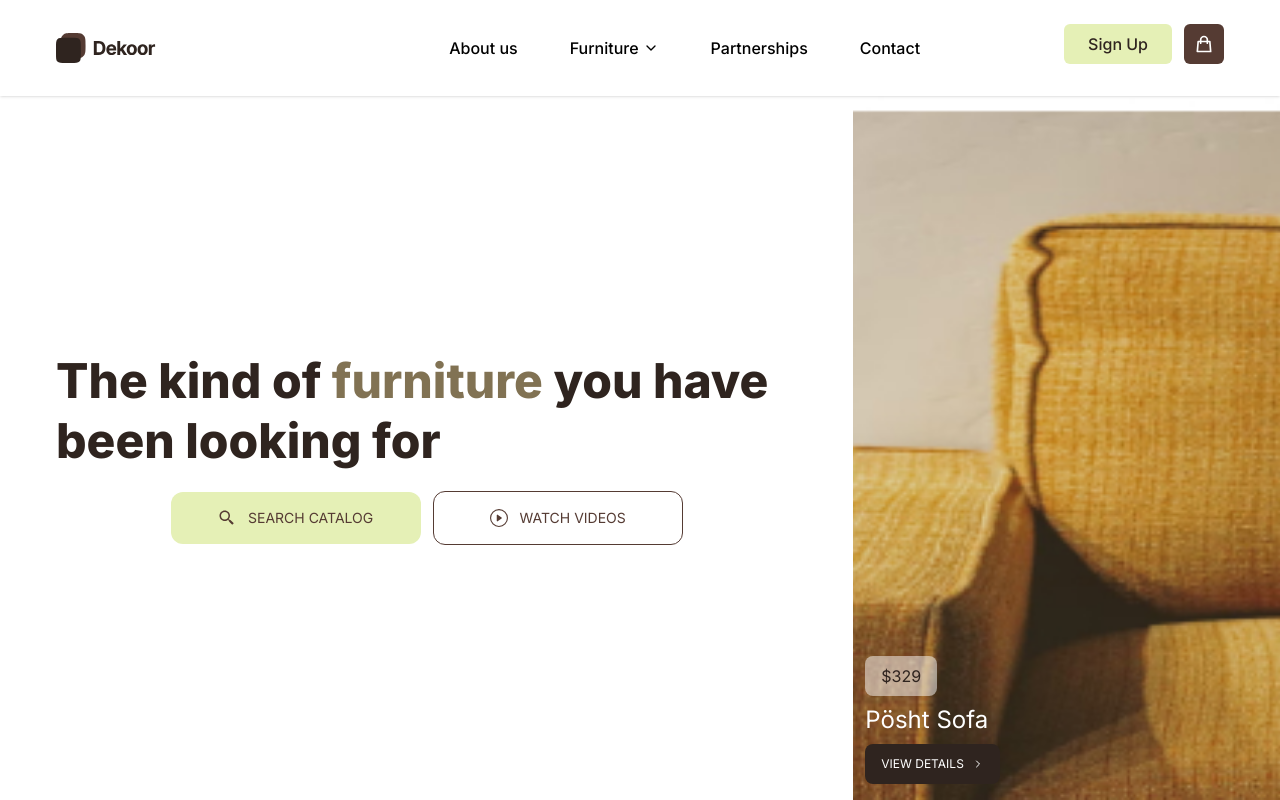
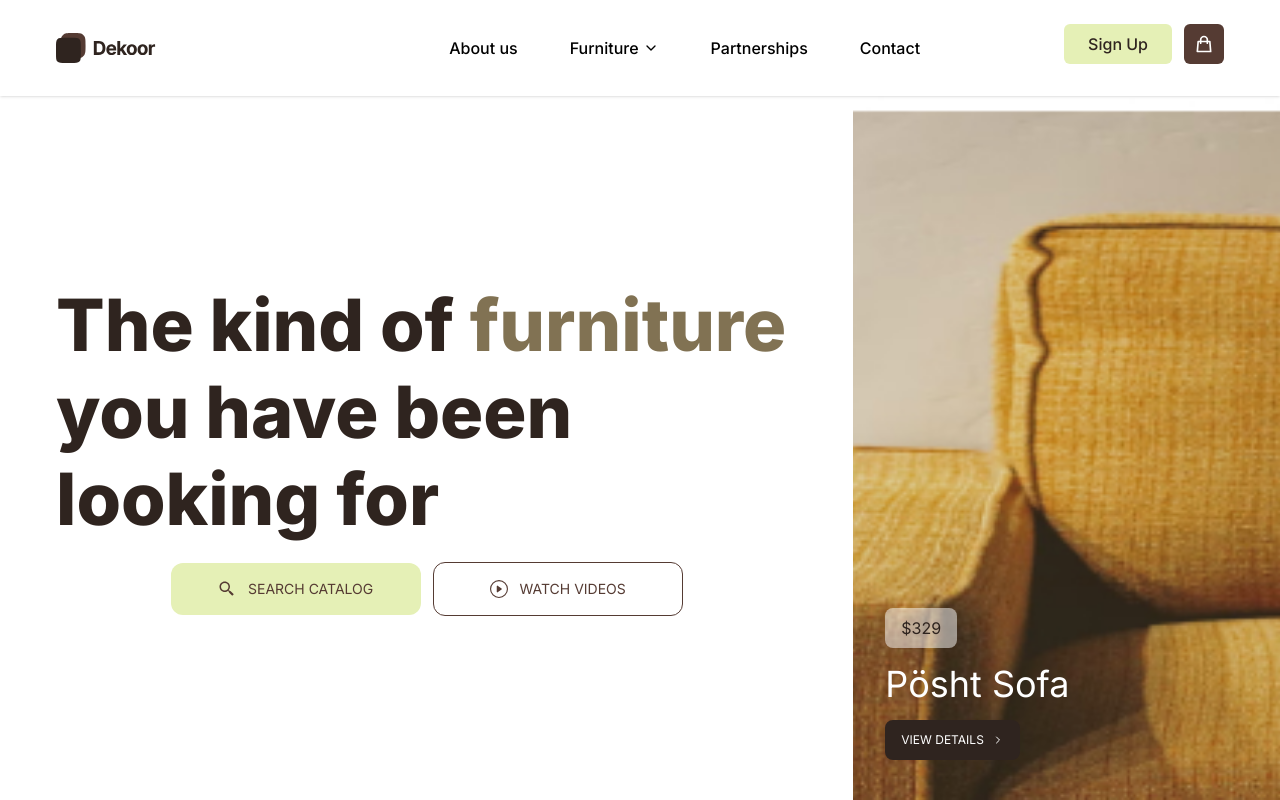
Before and after one commit to vrizas/SkwnFrontendDev-1a-Vrizas-Izza-Izzuddin, a React (Create React App) app: page / in a window 1280 px wide. Built offline with nearby package versions, Linux system fonts and the light colour scheme.

Commit message:
adjust font size in hero component

```diff
--- a/src/components/Hero.js
+++ b/src/components/Hero.js
@@ -9,17 +9,17 @@ function Hero() {
   return (
     <div className="grid lg:grid-cols-hero lg:h-[calc(100vh_-_96px)]">
         <section className="px-3 py-6 lg:px-14 h-full flex flex-col justify-center">
-            <h2 className="font-extrabold text-3xl text-center text-primary leading-[48px_!important] lg:leading-[60px_!important] lg:text-5xl lg:text-left">The kind of <span className="text-soft-brown">furniture</span> you have been looking for</h2>
+            <h2 className="font-extrabold text-3xl text-center text-primary leading-[48px_!important] lg:leading-[87px_!important] lg:text-7xl lg:text-left">The kind of <span className="text-soft-brown">furniture</span> you have been looking for</h2>
             <div className="flex flex-col justify-center items-center gap-3 mt-5 text-sm lg:flex-row">
                 <button className="flex justify-center items-center gap-3 bg-caramel text-secondary py-4 w-[250px] rounded-xl"><BiSearchAlt2 size="18" /> SEARCH CATALOG</button>
                 <a href="https://www.youtube.com/watch?v=f0nPPc2-jpE" target="_blank" className="flex justify-center items-center gap-3 border border-secondary text-secondary py-4 w-[250px] rounded-xl hover:bg-primary hover:text-white"><BsPlayCircle size="18" /> WATCH VIDEOS</a>
             </div>
         </section>
-        <section className="px-3 py-4 h-[250px] bg-no-repeat bg-center bg-cover flex flex-col justify-between lg:h-full" style={{backgroundImage: `url(${heroImage})`}}>
+        <section className="px-3 py-4 h-[250px] bg-no-repeat bg-center bg-cover flex flex-col justify-between lg:h-full lg:px-8 lg:py-10" style={{backgroundImage: `url(${heroImage})`}}>
             <h3 className="text-white text-sm lg:invisible">HIGHLIGHTED PRODUCT</h3>
-            <div className="flex flex-col gap-2">
+            <div className="flex flex-col gap-2 lg:gap-4">
                 <p className="bg-[#FFFFFF80] text-primary py-2 px-4 rounded-lg w-fit">$329</p>
-                <h4 className="text-white text-2xl">Pösht Sofa</h4>
+                <h4 className="text-white text-2xl lg:text-4xl">Pösht Sofa</h4>
                 <a href="#" className="flex items-center gap-2 bg-primary text-white text-xs py-3 px-4 rounded-lg w-fit">VIEW DETAILS <FiChevronRight /></a>
             </div>
         </section>
```
